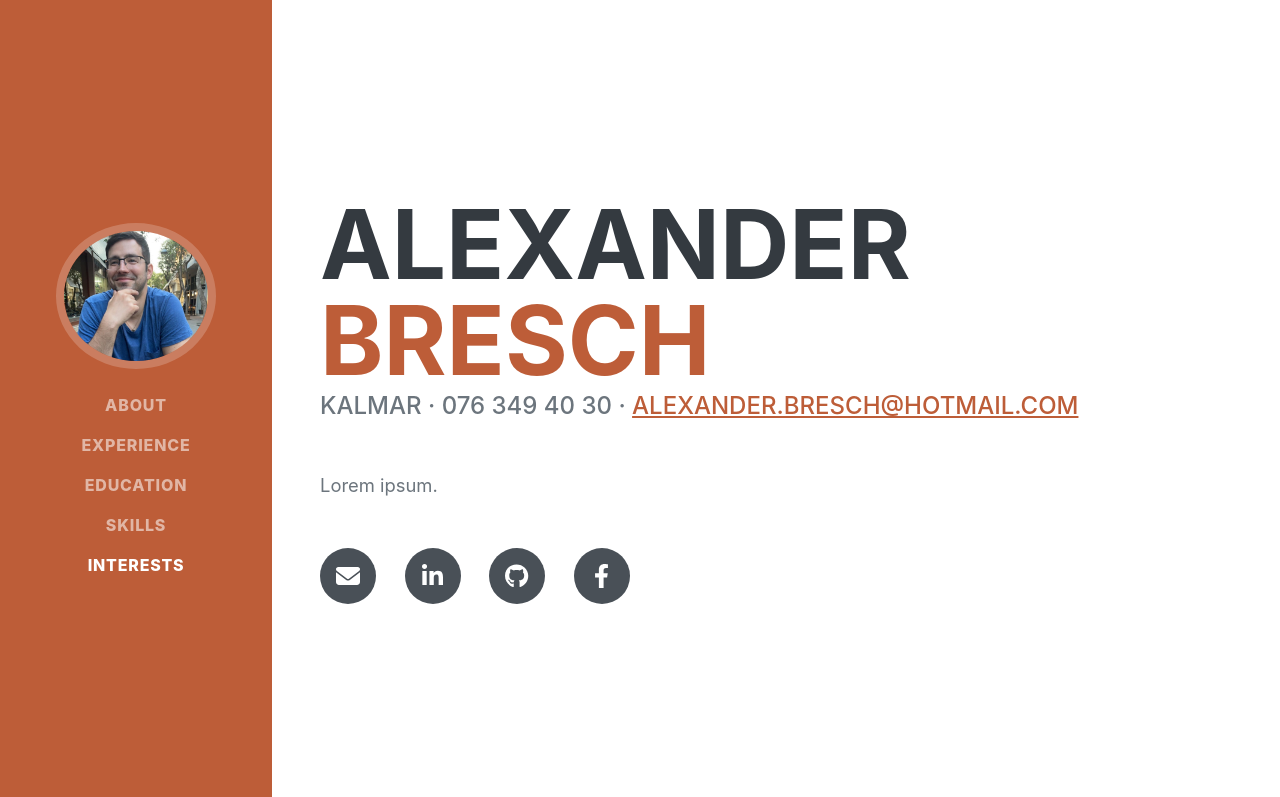
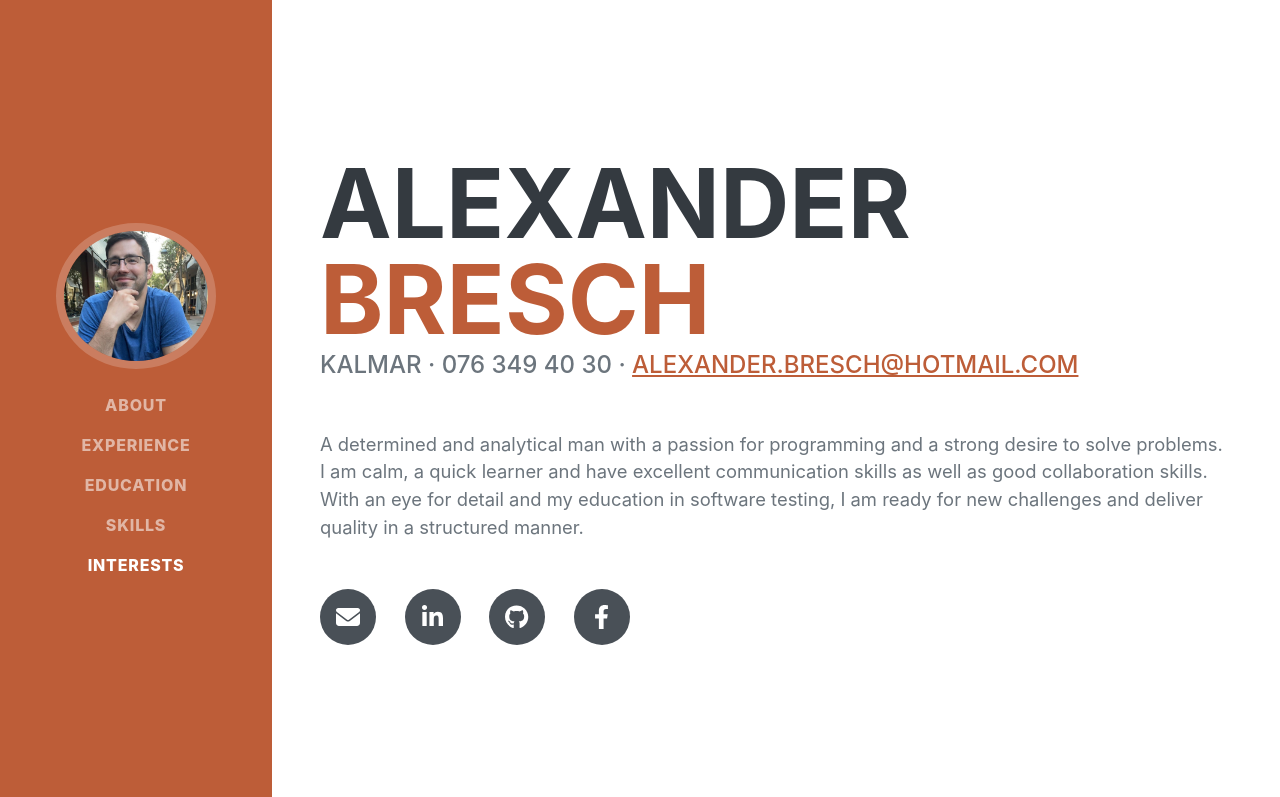
Before and after one commit to Bresch90/Bresch90.github.io, a plain HTML site: page index.html in a window 1280 px wide. Shown: the top 797 px of the page. Drawn offline with nearby package versions, Linux system fonts and the light colour scheme; a web font is replaced by a local one.

Commit message:
Added introduction

```diff
--- a/index.html
+++ b/index.html
@@ -46,7 +46,9 @@
                         Kalmar · 076 349 40 30 ·
                         <a href="mailto:alexander.bresch@hotmail.com">alexander.bresch@hotmail.com</a>
                     </div>
-                    <p class="lead mb-5">Lorem ipsum.</p>
+                    <p class="lead mb-5">A determined and analytical man with a passion for programming and a strong desire to solve problems.
+                        I am calm, a quick learner and have excellent communication skills as well as good collaboration skills.
+                        With an eye for detail and my education in software testing, I am ready for new challenges and deliver quality in a structured manner.</p>
                     <div class="social-icons">
                         <a class="social-icon" href="mailto:alexander.bresch@hotmail.com"><i class="fa fa-envelope"></i></a>
                         <a class="social-icon" href="https://www.linkedin.com/in/alexander-bresch-4a264b24a"><i class="fab fa-linkedin-in"></i></a>
```
